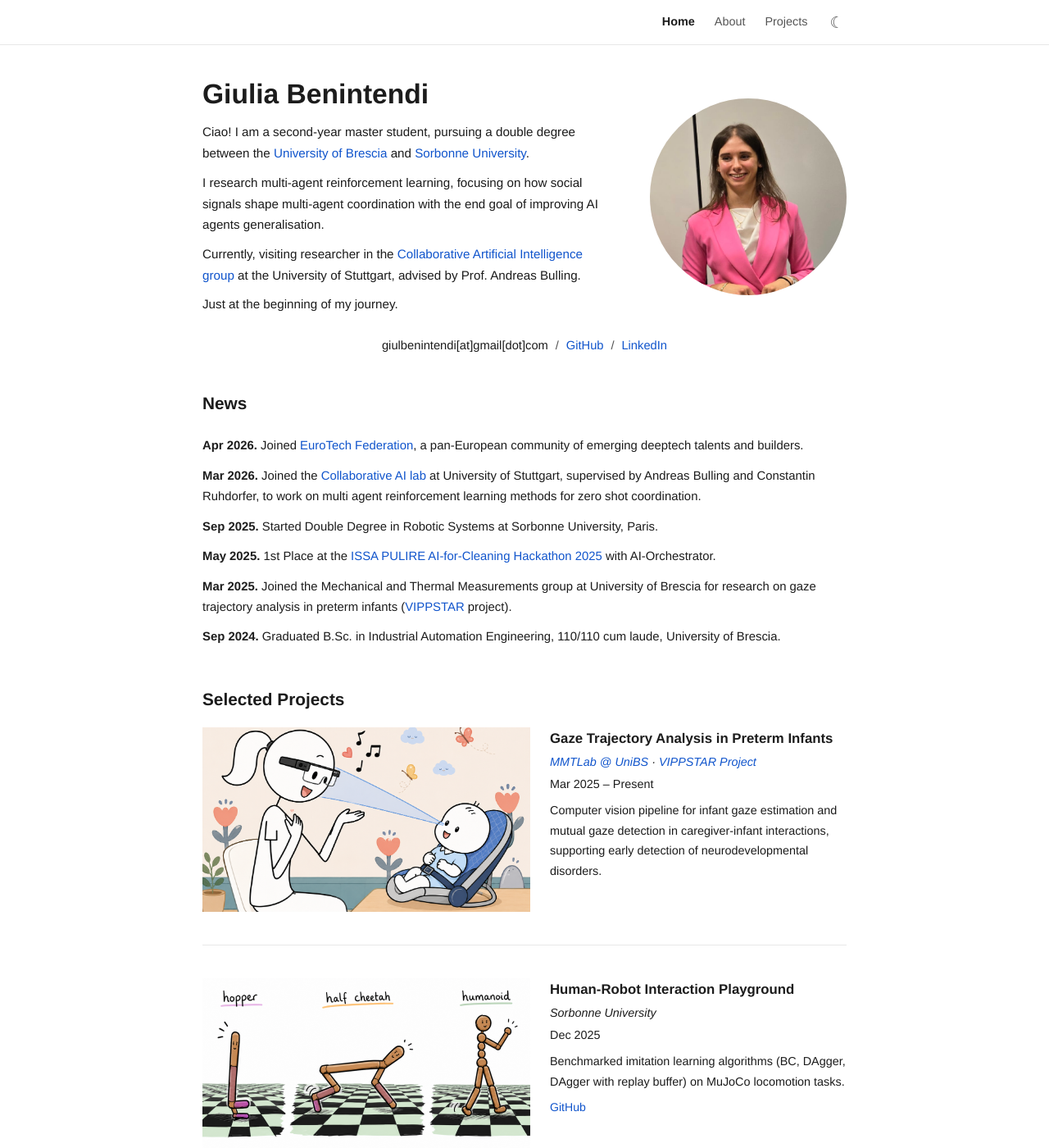
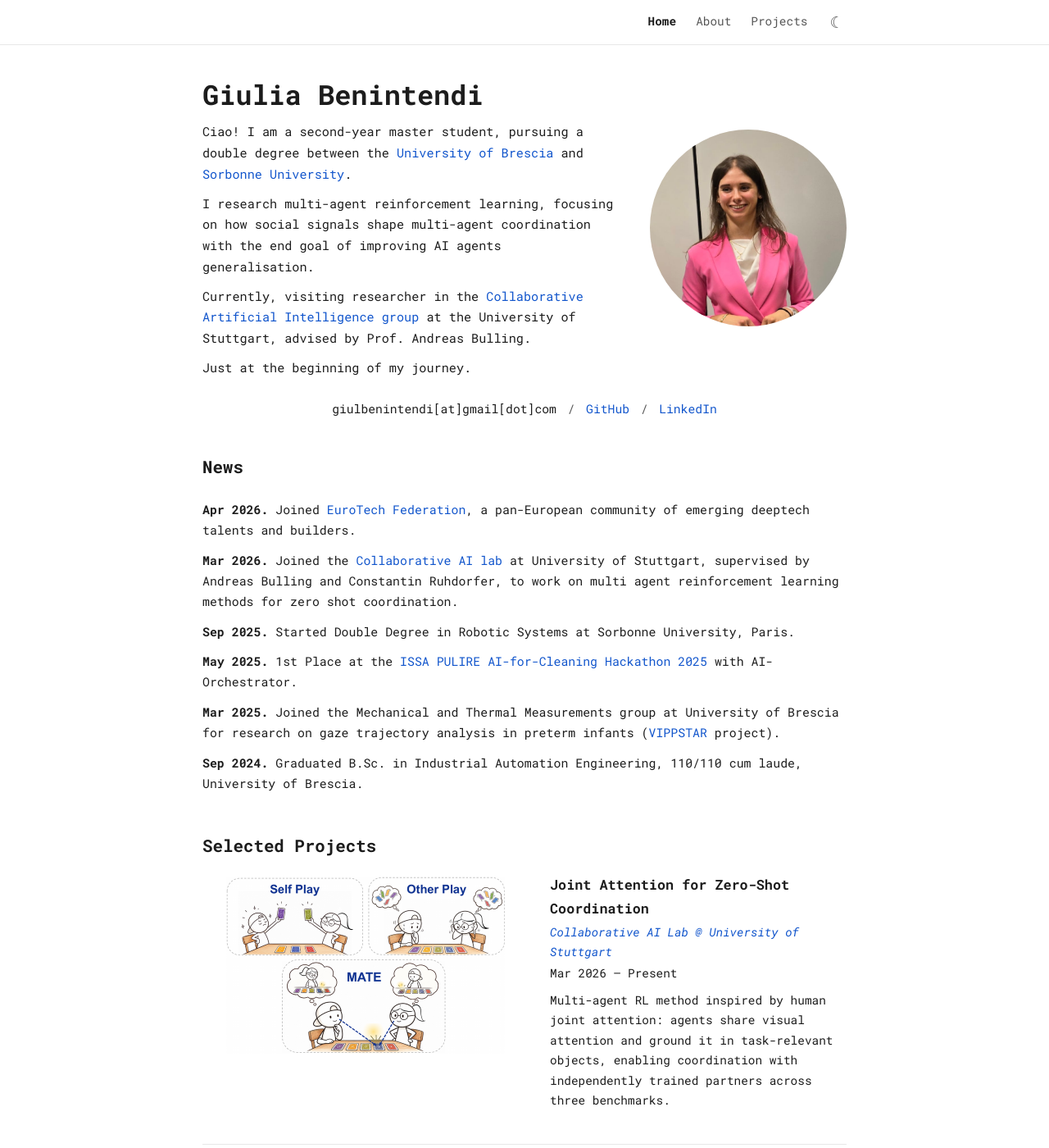
Before and after one commit to giuliabenintendi/giuliabenintendi.github.io, a Jekyll site: the page built from index.html, in a window 1280 px wide and 1400 px high. Shown: the whole window at 82% size. Built offline with Jekyll 4.4.1, drawn with Linux system fonts in a browser that asks for light colours; some of the changed text lies outside the part shown.

Commit message:
add joint attention project, switch site font to roboto mono, add last updated footer

```diff
--- a/_layouts/default.html
+++ b/_layouts/default.html
@@ -5,6 +5,9 @@
   <meta name="viewport" content="width=device-width, initial-scale=1.0">
   <title>{{ page.title | default: site.title }}</title>
   <meta name="description" content="{{ site.description }}">
+  <link rel="preconnect" href="https://fonts.googleapis.com">
+  <link rel="preconnect" href="https://fonts.gstatic.com" crossorigin>
+  <link href="https://fonts.googleapis.com/css2?family=Roboto+Mono:ital,wght@0,400;0,500;0,700;1,400&display=swap" rel="stylesheet">
   <link rel="stylesheet" href="{{ '/assets/css/style.css' | relative_url }}">
   <script>
     (function() {
--- a/assets/css/style.css
+++ b/assets/css/style.css
@@ -32,7 +32,7 @@ html {
 }
 
 body {
-  font-family: 'Helvetica Neue', Arial, sans-serif;
+  font-family: 'Roboto Mono', 'SF Mono', Menlo, Consolas, monospace;
   color: var(--text);
   background: var(--bg);
   line-height: 1.7;
--- a/index.html
+++ b/index.html
@@ -55,6 +55,18 @@ title: Giulia Benintendi
 
 <div class="project-card">
   <div class="project-image">
+    <img src="/assets/images/mate_fig1.png" alt="Self-play, other-play, and MATE agents in the card game: MATE agents converge on the same card through mutual attention">
+  </div>
+  <div class="project-body">
+    <h3>Joint Attention for Zero-Shot Coordination</h3>
+    <p class="project-org"><a href="https://www.collaborative-ai.org/" target="_blank">Collaborative AI Lab @ University of Stuttgart</a></p>
+    <p class="project-date">Mar 2026 – Present</p>
+    <p>Multi-agent RL method inspired by human joint attention: agents share visual attention and ground it in task-relevant objects, enabling coordination with independently trained partners across three benchmarks.</p>
+  </div>
+</div>
+
+<div class="project-card">
+  <div class="project-image">
     <img src="/assets/images/geco_stages.png" alt="Gaze trajectory analysis cartoon">
   </div>
   <div class="project-body">
```
Also changed, not shown: other parts of _layouts/default.html (+1 -0 lines), projects.html (+12 -0 lines), assets/images/mate_fig1.png (added).
